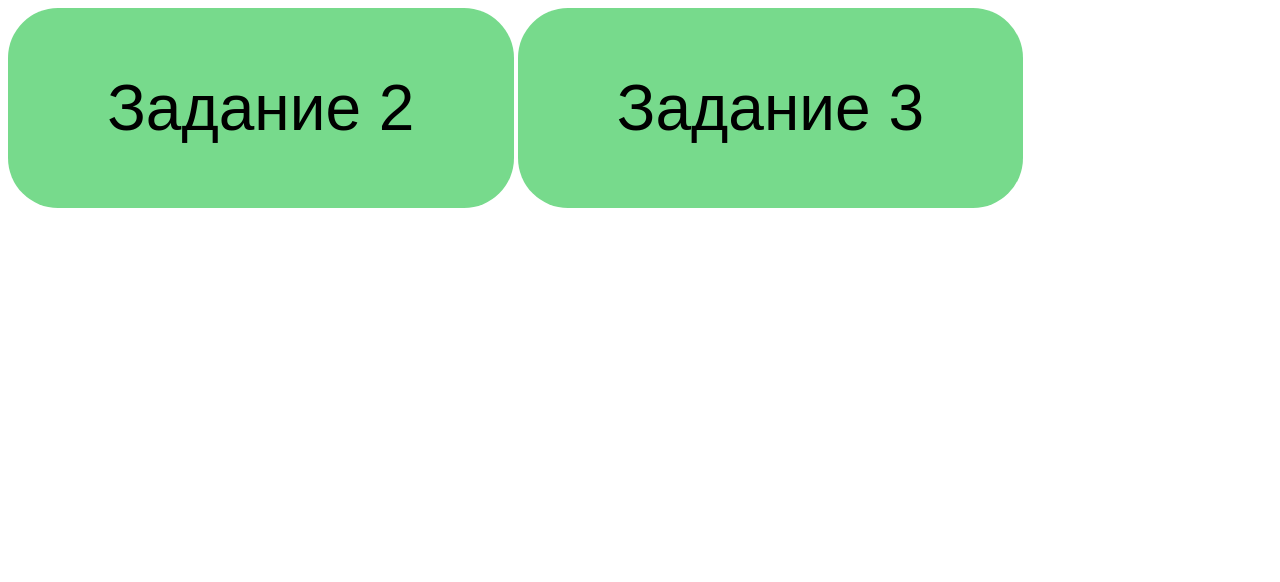
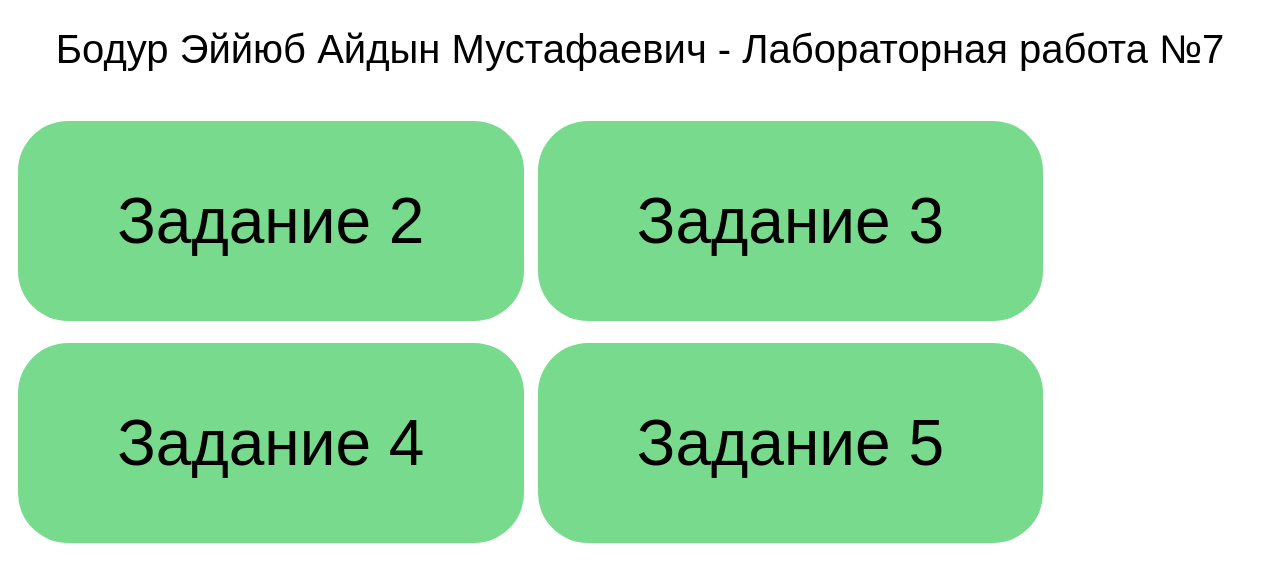
Before and after one commit to jeuub/lab7, a plain HTML site: page index.html in a window 1280 px wide. Drawn offline with Linux system fonts and the light colour scheme.

Commit message:
доделал

```diff
--- a/index.html
+++ b/index.html
@@ -7,8 +7,11 @@
   <link rel="stylesheet" href="style.css">
 </head>
 <body>
+  <h1>Бодур Эййюб Айдын Мустафаевич - Лабораторная работа №7</h1>
   <button onclick="second()" class="second">Задание 2</button>
   <button onclick="third()" class="second">Задание 3</button>
+  <button onclick="fourth()" class="second">Задание 4</button>
+  <button onclick="fifth()" class="second">Задание 5</button>
   <script src="script.js"></script>
 </body>
 </html>
--- a/script.js
+++ b/script.js
@@ -51,3 +51,16 @@ function third() {
   alert(`${t2}${z}F соответствует ${(t2 - 32) * 5/9}` );
   console.log(`${t2}${z}F соответствует ${(t2 - 32) * 5/9}`);
 }
+
+function fourth() {
+  year = prompt('Введите год');
+  result = year % 4 == 0? (year % 100 == 0? false:true) : false;
+  alert(result);
+};
+
+function fifth() {
+  digit1 = prompt("Введите первое число");
+  digit2 = prompt("Введите второе число");
+  result = (digit1==10)||(digit2==10)||(digit1 + digit2 == 10)? 'Истина':'ложь';
+  alert(result);
+}
--- a/style.css
+++ b/style.css
@@ -5,4 +5,12 @@
   background-color: rgb(119, 218, 140);
   border-radius: 50px;
   border: none;
+  margin-top:22px;
+  margin-left:10px;
 }
+h1 {
+  text-align: center;
+  font-family: sans-serif;
+  font-size: 40px;
+  font-weight: 300;
+}
```
